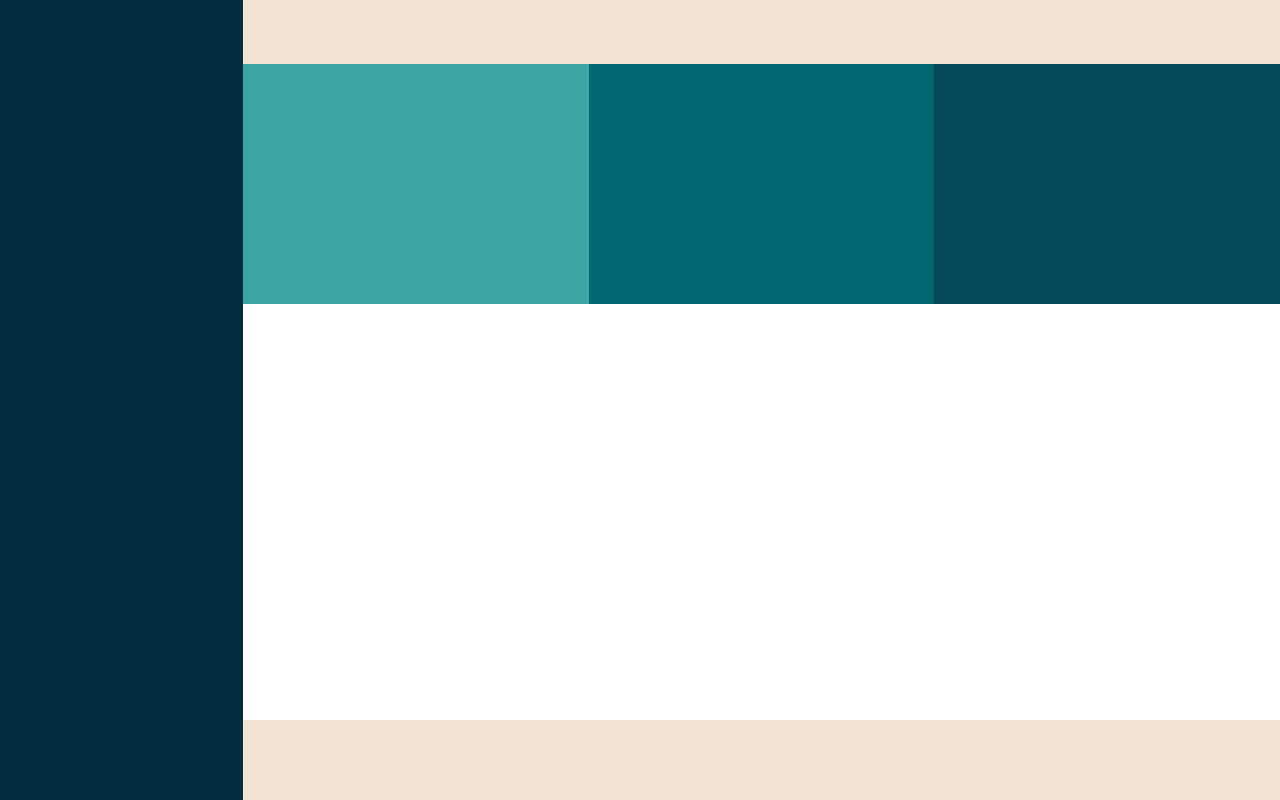
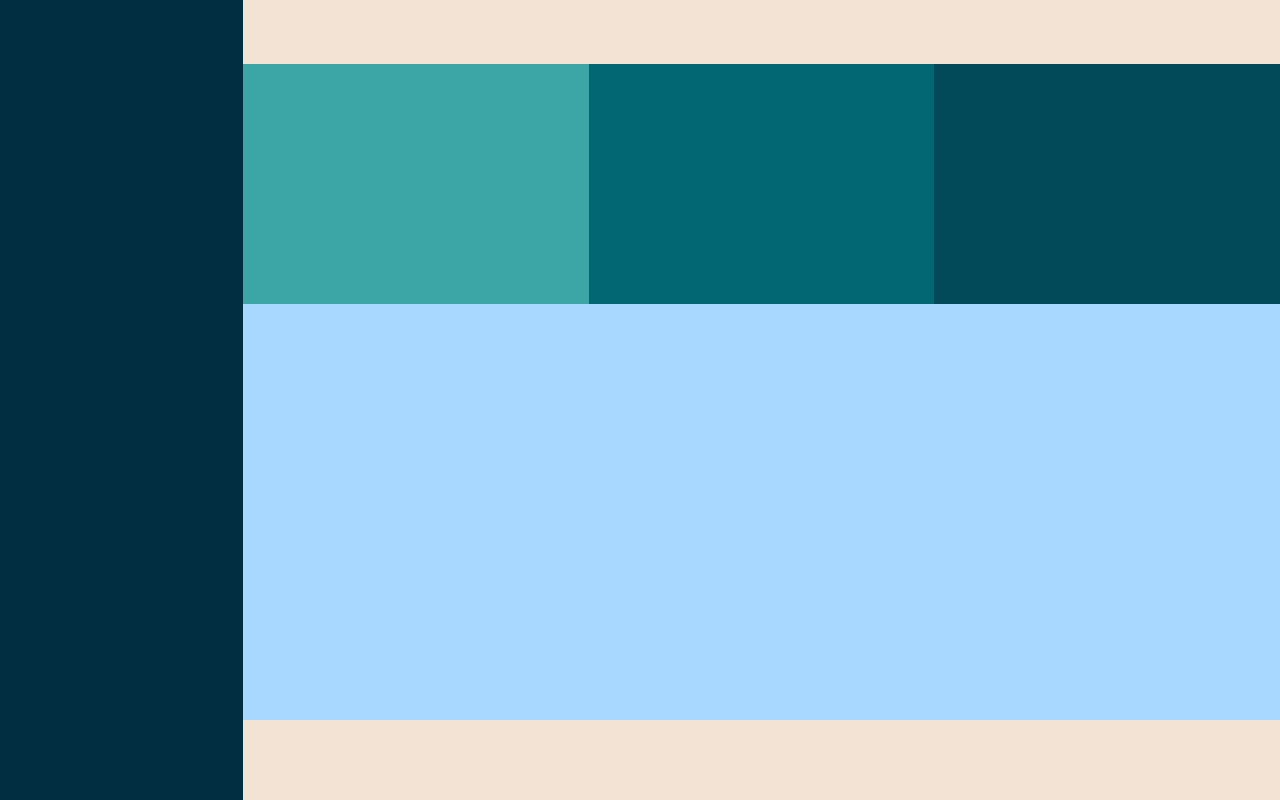
Before and after one commit to eljoa008/Online-scams, a plain HTML site: page index.html in a window 1280 px wide. Drawn offline with Linux system fonts and the light colour scheme.

Commit message:
fiks?
ble d fiksa? har den arge?

```diff
--- a/index.html
+++ b/index.html
@@ -12,6 +12,7 @@
   <section></section>
   <section></section>
   <section></section>
+  <main></main>
   <footer></footer>
 </body>
 </html>
```
